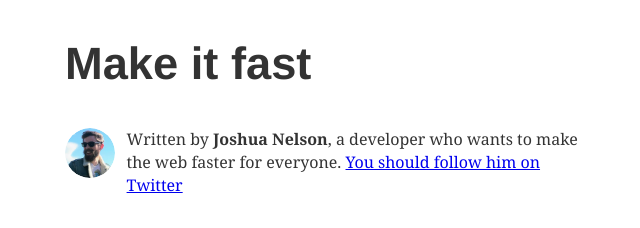
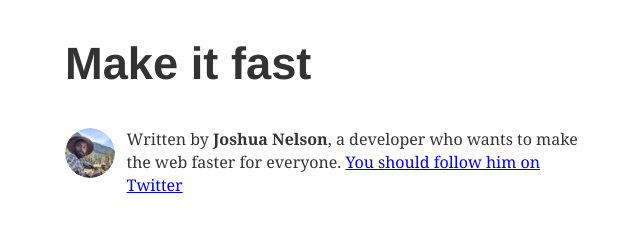
Before and after one commit to jpnelson/subsecond, a Gatsby site: page / in a window 1280 px wide. Shown: the top 228 px of the page, without its empty margins (314-954 px from the left). Built offline with nearby package versions, Linux system fonts and the light colour scheme; Gatsby itself is replaced by a stand-in of ours; some packages are replaced by stand-ins of ours; what typography-theme-doelger would draw is missing.

Commit message:
Update profile pic

```diff
--- a/src/components/bio.js
+++ b/src/components/bio.js
@@ -53,7 +53,7 @@
 
 const bioQuery = graphql`
   query BioQuery {
-    avatar: file(absolutePath: { regex: "/profile-pic.png/" }) {
+    avatar: file(absolutePath: { regex: "/profile-pic.jpeg/" }) {
       childImageSharp {
         fixed(width: 50, height: 50) {
           ...GatsbyImageSharpFixed
```
Also changed, not shown: content/assets/profile-pic.jpeg (added), content/assets/profile-pic.png (deleted).
